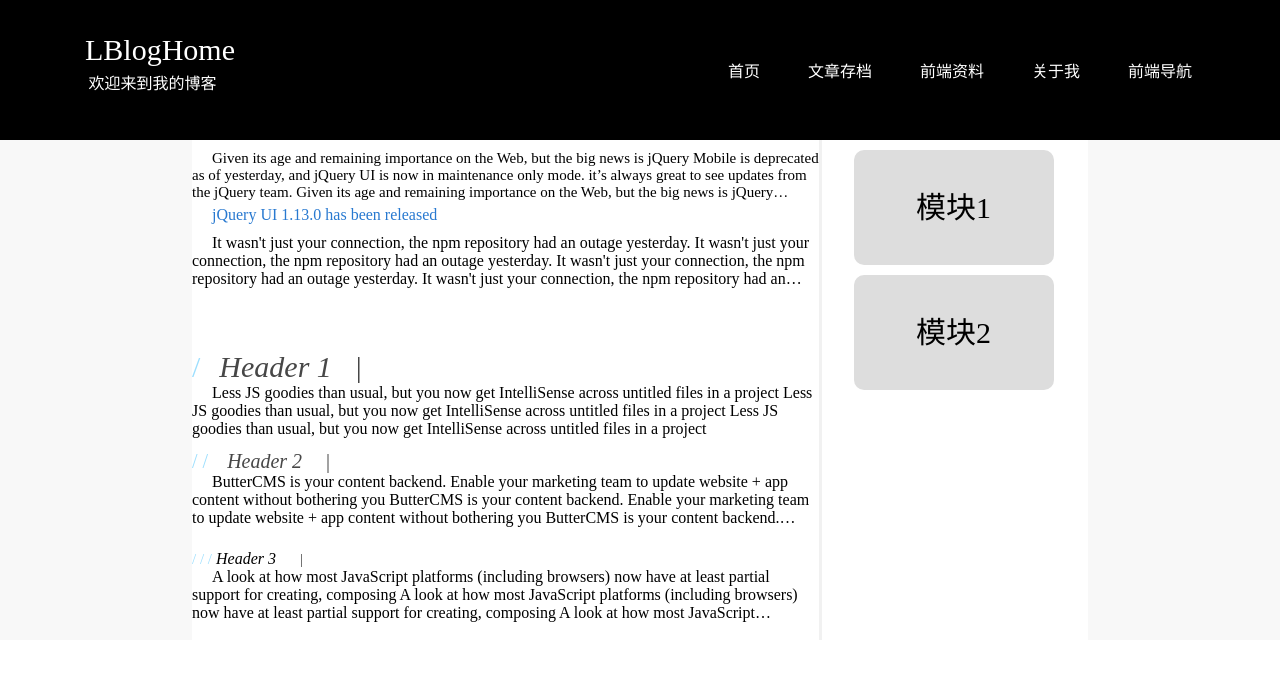
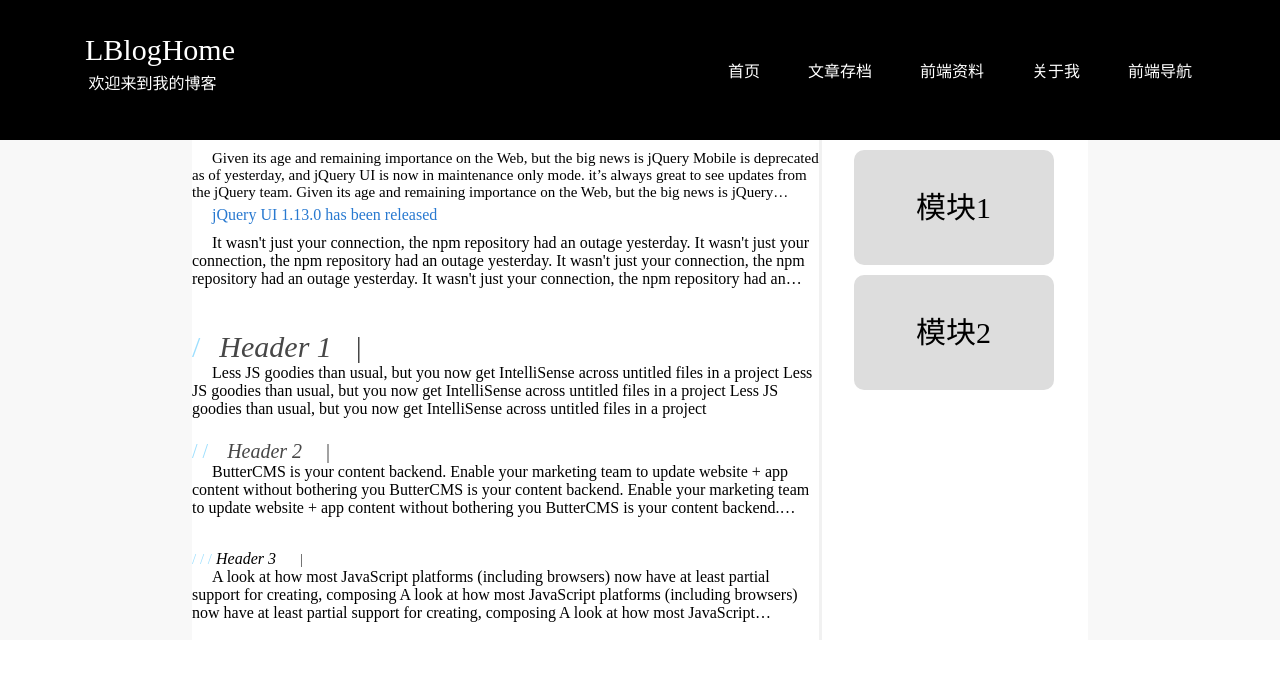
Before and after one commit to qq931807848/qq931807848.github.io, a plain HTML site: page home.html in a window 1280 px wide. Drawn offline with Linux system fonts and the light colour scheme.

Commit message:
我的home

```diff
--- a/css/home.css
+++ b/css/home.css
@@ -87,7 +87,7 @@ main{
 }
 .content_title{
     width: 100%;
-    height: 200px;
+    height: 180px;
 }
 .first_section{
    font-size: 15px;
@@ -97,7 +97,7 @@ main{
     display: -webkit-box;
     -webkit-line-clamp: 3;
     -webkit-box-orient: vertical;
-    margin-top: 10px;
+    padding-top: 10px;
 }
 .second_section{
     margin-top: 10px;
@@ -117,6 +117,7 @@ main{
 .content_firsttext,.content_secondtext,.content_thirdtext{
     width: 100%;
     height: 100px;
+    margin-top: 10px;
 }
 .content_firsttext p,.content_secondtext p,.content_thirdtext p{
     overflow: hidden;
```
